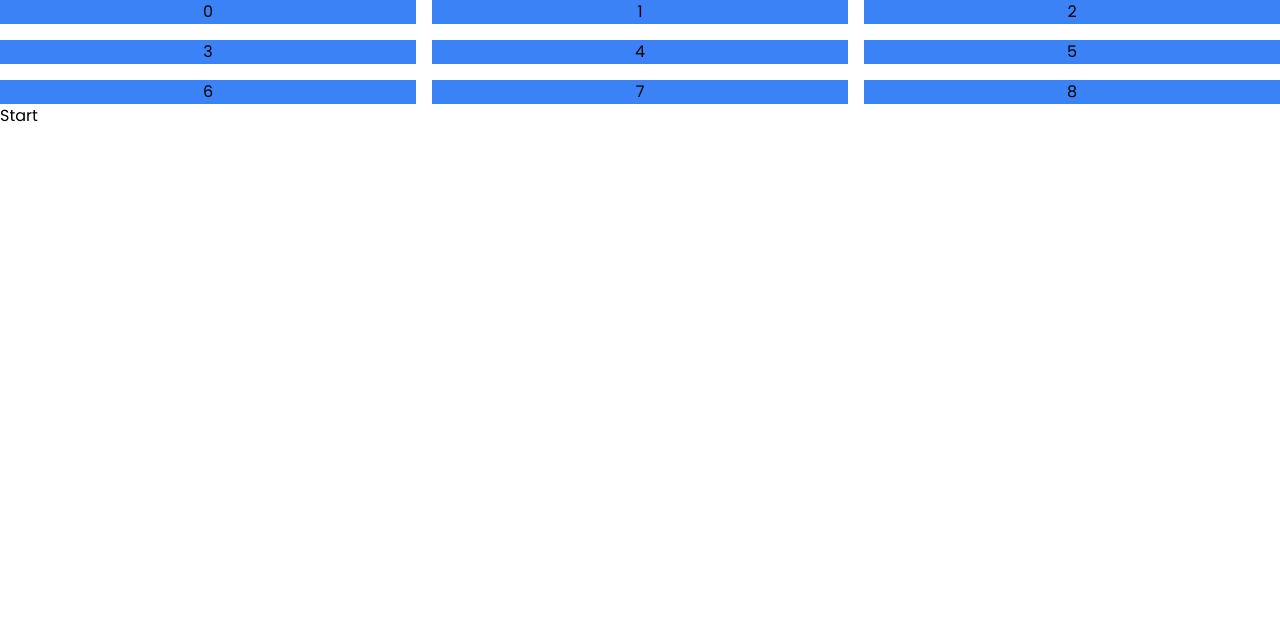
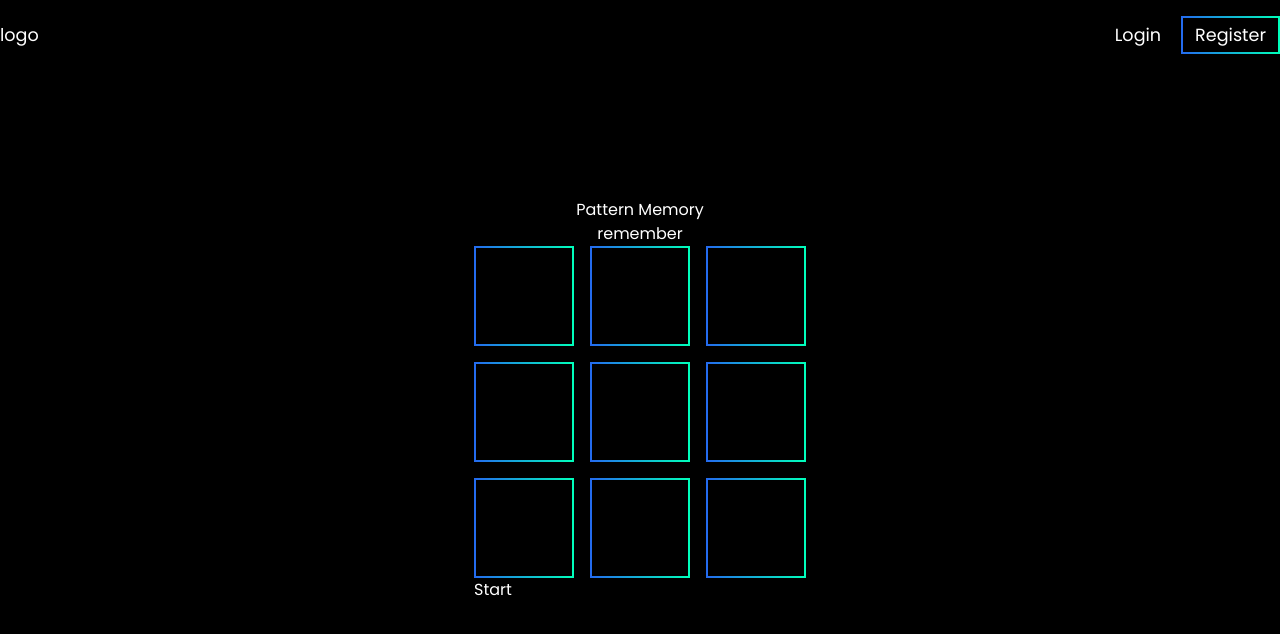
Before and after one commit to DylanHearn1/Benchmark, a React (Vite) app: page /pattern-memory in a window 1280 px wide. Shown: the top 634 px of the page. Built offline with nearby package versions, Linux system fonts and the light colour scheme.

Commit message:
fix: context state updating with router

```diff
--- a/src/App.tsx
+++ b/src/App.tsx
@@ -4,7 +4,7 @@ import { BrowserRouter, Routes, Route } from 'react-router-dom';
 import LoginPage from './pages/LoginPage';
 import RegisterPage from './pages/RegisterPage';
 import LandingPage from './pages/LandingPage';
-import PatternMemory from './games/PatternMemory';
+import PatternMemoryPage from './pages/PatternMemoryPage';
 
 export const logInContext = createContext<logInInterface | null>(null!);
 
@@ -29,7 +29,7 @@ function App() {
             <Route path="/" element={<LandingPage />} />
             <Route path="/login" element={<LoginPage />} />
             <Route path="/register" element={<RegisterPage />} />
-            <Route path="/pattern-memory" element={<PatternMemory />} />
+            <Route path="/pattern-memory" element={<PatternMemoryPage />} />
           </Routes>
         </BrowserRouter>
       </logInContext.Provider>
--- a/src/components/GameCard.tsx
+++ b/src/components/GameCard.tsx
@@ -1,3 +1,5 @@
+import { useNavigate } from 'react-router-dom';
+
 interface GameCardProps {
   title: string;
   description: string;
@@ -6,14 +8,19 @@ interface GameCardProps {
 }
 
 const GameCard = ({ title, description, image, url }: GameCardProps) => {
+  let navigate = useNavigate();
   return (
     <div className="border border-1 flex flex-col justify-center text-center items-center px-8 py-8 text-p space-y-8">
       <img src={image} alt="game card image" className="invert w-12" />
       <h1>{title}</h1>
       <p className="opacity-75">{description}</p>
-      <a href={url} className="bg-anchor-gradient py-1 px-5">
+
+      <button
+        onClick={() => navigate(`${url}`)}
+        className="bg-anchor-gradient py-1 px-5"
+      >
         go
-      </a>
+      </button>
     </div>
   );
 };
--- a/src/components/Navbar.tsx
+++ b/src/components/Navbar.tsx
@@ -3,17 +3,22 @@ import { Link } from 'react-router-dom';
 import user from './../assets/user.svg';
 import { useState } from 'react';
 import { useAuthContext } from '../hooks/useAuthContext';
+import { useNavigate } from 'react-router-dom';
 
 const Navbar = () => {
   const { loggedIn, setLoggedIn, username } = useAuthContext();
   const [showSignOut, setShowSignOut] = useState(false);
+
+  let navigate = useNavigate();
 
   return (
     <>
       <nav className="fixed text-white text-p z-50 w-screen left-0 py-4 bg-black">
         <div className="w-1280px mx-auto">
           <ul className="flex items-center justify-between">
-            <a href="#">Logo</a>
+            <div onClick={() => navigate('/')} className="cursor-pointer">
+              logo
+            </div>
             {loggedIn ? (
               <>
                 <div
--- /dev/null
+++ b/src/components/SingleGame.tsx
@@ -0,0 +1,30 @@
+import { ReactElement } from 'react';
+import Navbar from './Navbar';
+
+interface SingleGameProps {
+  title: string;
+  description: string;
+  game: ReactElement;
+}
+const SingleGame = ({ title, description, game }: SingleGameProps) => {
+  return (
+    <>
+      <header>
+        <Navbar />
+      </header>
+      <main>
+        <div className="bg-black h-dvh text-white flex justify-center items-center">
+          <div>
+            <div className="text-center">
+              <p>{title}</p>
+              <p className="">{description}</p>
+            </div>
+            {game}
+          </div>
+        </div>
+      </main>
+    </>
+  );
+};
+
+export default SingleGame;
--- a/src/games/PatternMemory.tsx
+++ /dev/null
@@ -1,74 +0,0 @@
-import { useState, useEffect } from 'react';
-
-const PatternMemory = () => {
-  const squares = [0, 1, 2, 3, 4, 5, 6, 7, 8];
-  const [correctSequence, setCorrectSequence] = useState<Number[]>([]);
-  const [attemptSequence, setAttemptSequence] = useState<Number[]>([]);
-
-  const startRound = () => {
-    setCorrectSequence((prev) => [...prev, Math.floor(Math.random() * 9)]);
-  };
-
-  const handleNumberClick = (input: number) => {
-    setAttemptSequence((prev) => [...prev, input]);
-  };
-
-  // after start startRound
-  // function, loops over correct sequence
-  // settimeout of 500ms
-  // settimeout includes adding classlist to square
-  //
-
-  useEffect(() => {
-    if (correctSequence.length > 0) {
-      // CHECK IF GAME HAS STARTED
-      if (
-        JSON.stringify(attemptSequence) ===
-        JSON.stringify(correctSequence.slice(0, attemptSequence.length))
-      ) {
-        if (attemptSequence.length === correctSequence.length) {
-          alert('correct');
-          setAttemptSequence([]);
-          startRound();
-        }
-      } else {
-        alert('wrong');
-        setCorrectSequence([]);
-        setAttemptSequence([]);
-      }
-    }
-  }, [attemptSequence]);
-
-  return (
-    <>
-      <div>
-        <div className="flex">
-          {correctSequence.map((number, index) => (
-            <p key={index}>{number}</p>
-          ))}
-        </div>
-        <div className="flex">
-          {attemptSequence.map((number, index) => (
-            <p key={index}>{number}</p>
-          ))}
-        </div>
-      </div>
-      <div className="grid grid-cols-3 gap-4">
-        {squares.map((square, index) => (
-          <>
-            <button
-              className=" bg-blue-500"
-              key={index}
-              onClick={() => handleNumberClick(index)}
-            >
-              {square}
-            </button>
-          </>
-        ))}
-      </div>
-      <button onClick={() => startRound()}>Start</button>
-    </>
-  );
-};
-
-export default PatternMemory;
--- /dev/null
+++ b/src/games/PatternMemoryGame.tsx
@@ -0,0 +1,73 @@
+import { useState, useEffect } from 'react';
+
+const PatternMemory = () => {
+  const squares = [0, 1, 2, 3, 4, 5, 6, 7, 8];
+  const [correctSequence, setCorrectSequence] = useState<Number[]>([]);
+  const [attemptSequence, setAttemptSequence] = useState<Number[]>([]);
+  const [activeSquare, setActiveSquare] = useState<Number>(10);
+  const [clickedSquare, setClickedSquare] = useState<Number>(10);
+
+  const startRound = () => {
+    setCorrectSequence((prev) => [...prev, Math.floor(Math.random() * 9)]);
+  };
+
+  const handleNumberClick = async (input: number) => {
+    setAttemptSequence((prev) => [...prev, input]);
+    setClickedSquare(input);
+    await new Promise((resolve) => setTimeout(resolve, 500));
+    setClickedSquare(10);
+  };
+
+  useEffect(() => {
+    const highlightSequence = async () => {
+      await new Promise((resolve) => setTimeout(resolve, 1000));
+      for (let i = 0; i < correctSequence.length; i++) {
+        setActiveSquare(correctSequence[i]);
+        await new Promise((resolve) => setTimeout(resolve, 800));
+        setActiveSquare(10);
+      }
+    };
+    highlightSequence();
+  }, [correctSequence]);
+
+  useEffect(() => {
+    if (correctSequence.length > 0) {
+      // CHECK IF GAME HAS STARTED
+      if (
+        JSON.stringify(attemptSequence) ===
+        JSON.stringify(correctSequence.slice(0, attemptSequence.length))
+      ) {
+        if (attemptSequence.length === correctSequence.length) {
+          setAttemptSequence([]);
+          startRound();
+        }
+      } else {
+        setCorrectSequence([]);
+        setAttemptSequence([]);
+      }
+    }
+  }, [attemptSequence]);
+
+  return (
+    <div className="text-white bg-black">
+      <div className="grid grid-cols-3 gap-4">
+        {squares.map((_, index) => (
+          <button
+            className={
+              activeSquare === index
+                ? 'border-square bg-blue-500'
+                : clickedSquare === index
+                ? 'border-square bg-white'
+                : 'border-square'
+            }
+            key={index}
+            onClick={() => handleNumberClick(index)}
+          ></button>
+        ))}
+      </div>
+      <button onClick={() => startRound()}>Start</button>
+    </div>
+  );
+};
+
+export default PatternMemory;
--- a/src/index.scss
+++ b/src/index.scss
@@ -30,7 +30,7 @@
 }
 
 .w-1280px {
-    width: 1280px;
+    max-width: 1280px;
 }
 
 .text-p {
@@ -76,3 +76,14 @@
         border-image-slice: 1;
     }
 }
+
+.border-square {
+    border-image: linear-gradient(90deg, rgba(36,107,239,1) 0%, rgba(0,255,187,1) 100%);
+    border-width: 2px;
+    border-style: solid;
+    border-image-slice: 1;
+    transition: ease .3s;
+    cursor: pointer;
+    width: 100px;
+    height: 100px;
+}
--- a/src/pages/HomePage.tsx
+++ /dev/null
@@ -1,5 +0,0 @@
-const HomePage = () => {
-  return <div>HomePage</div>;
-};
-
-export default HomePage;
--- /dev/null
+++ b/src/pages/PatternMemoryPage.tsx
@@ -0,0 +1,16 @@
+import SingleGame from '../components/SingleGame';
+import PatternMemoryGame from '../games/PatternMemoryGame';
+
+const PatternMemoryPage = () => {
+  return (
+    <>
+      <SingleGame
+        title="Pattern Memory"
+        description="remember"
+        game={<PatternMemoryGame />}
+      />
+    </>
+  );
+};
+
+export default PatternMemoryPage;
```
